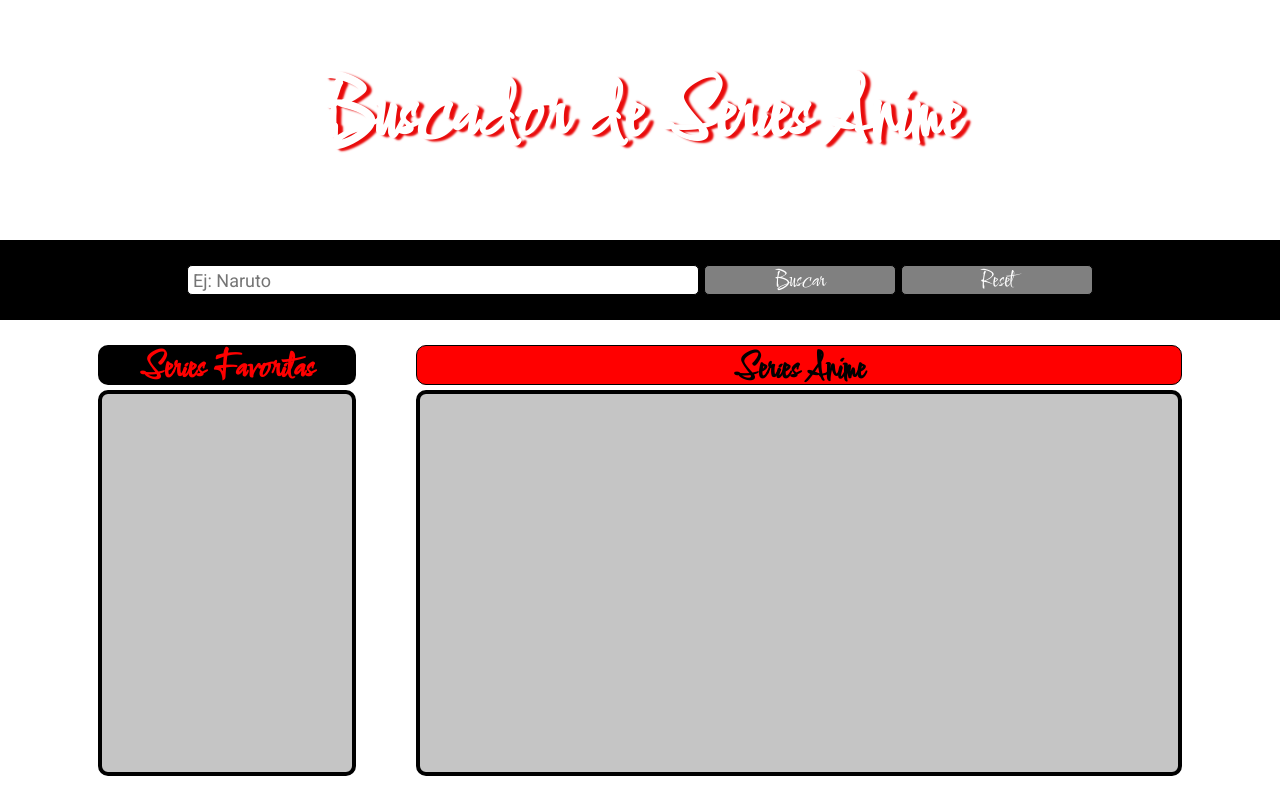
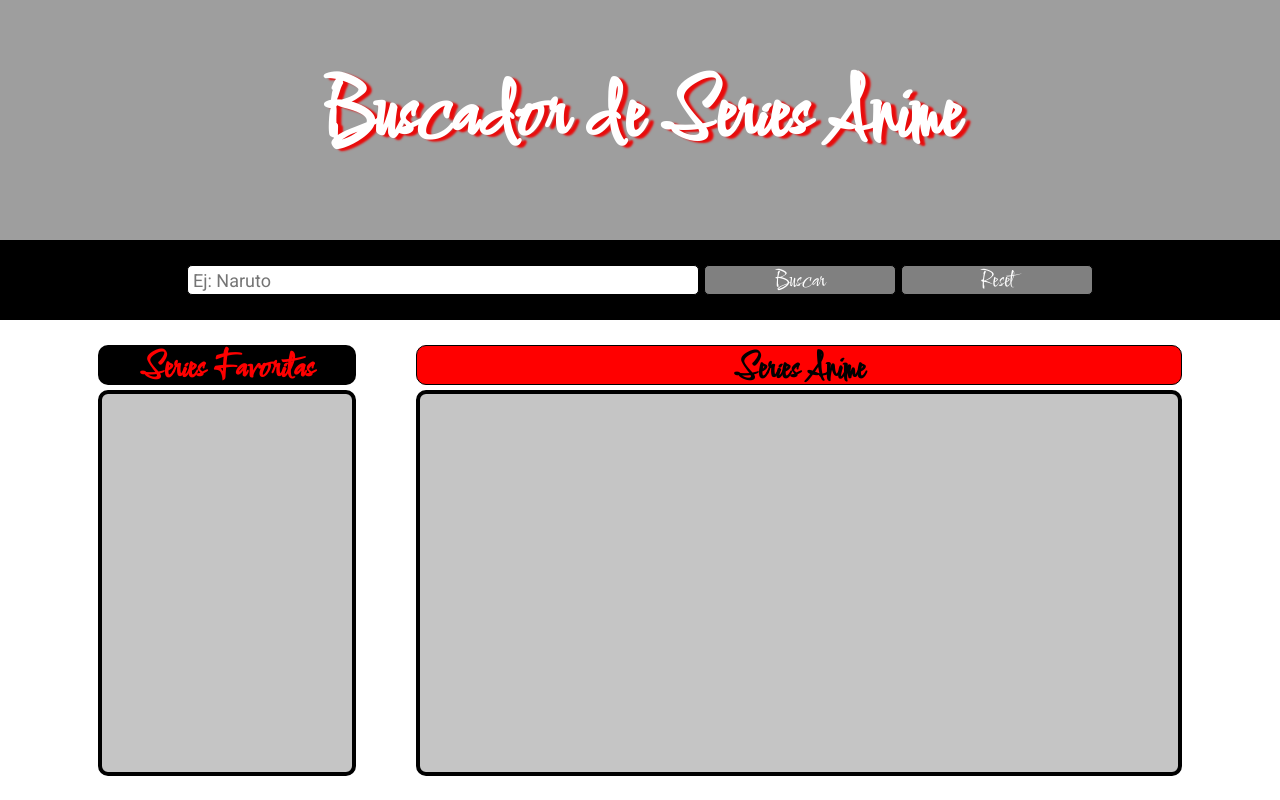
Before and after one commit to Adalab/modulo-2-evaluacion-final-juditcasamitjana, a plain HTML site: page index.html in a window 1280 px wide. Drawn offline with Linux system fonts and the light colour scheme; the site is published under a folder, as on GitHub Pages, so addresses that start at the root find nothing.

Commit message:
fixed readme

```diff
--- a/css/styles.css
+++ b/css/styles.css
@@ -1,6 +1,6 @@
 header {
     height: 240px;
-    background-image: url(/images/moujib-aghrout-s9ESRUFnKDg-unsplash.jpg);
+    background-image: url(../images/moujib-aghrout-s9ESRUFnKDg-unsplash.jpg);
     background-size: 100%;
     background-repeat: no-repeat;
     background-position: center;
```
Also changed, not shown: 1 other file.
